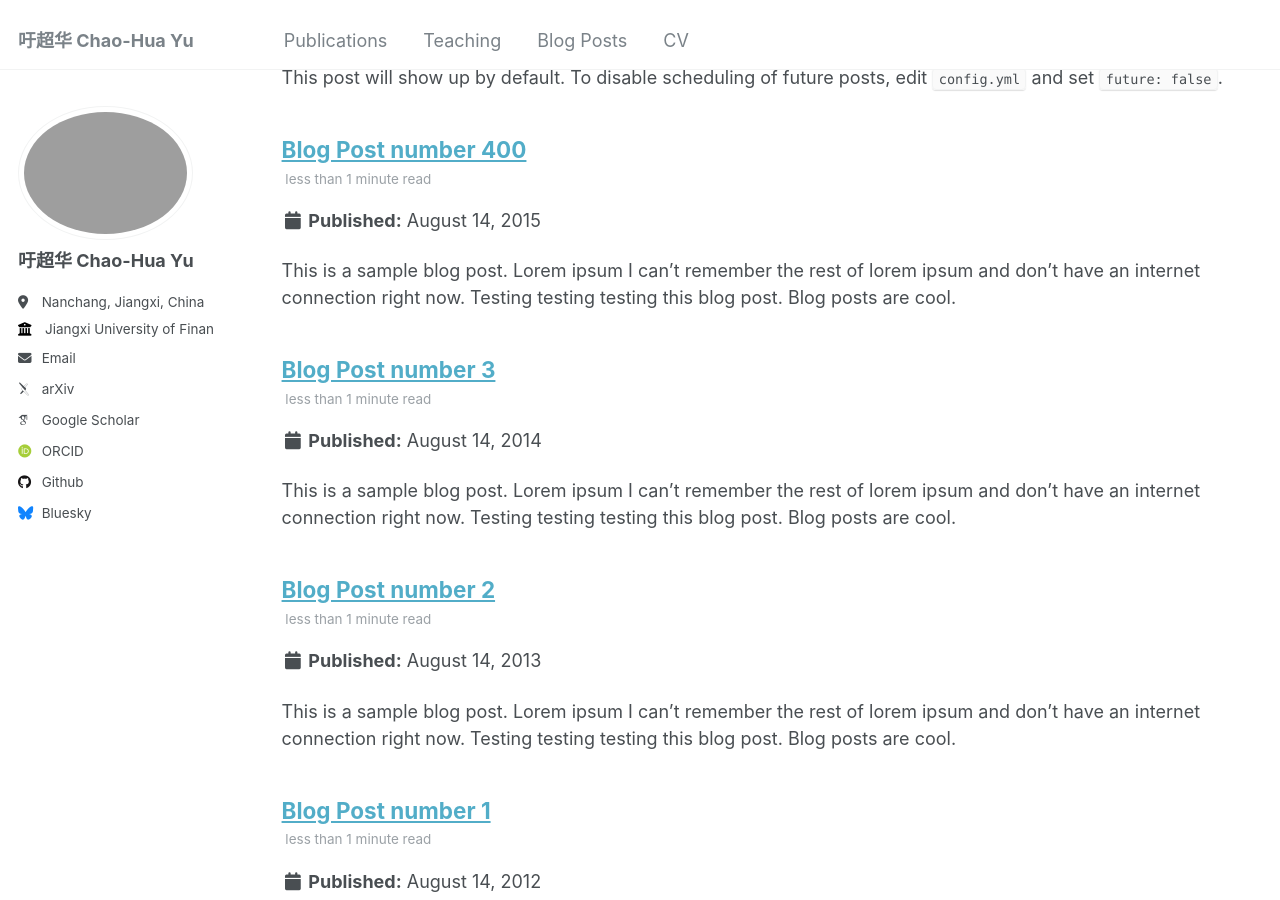
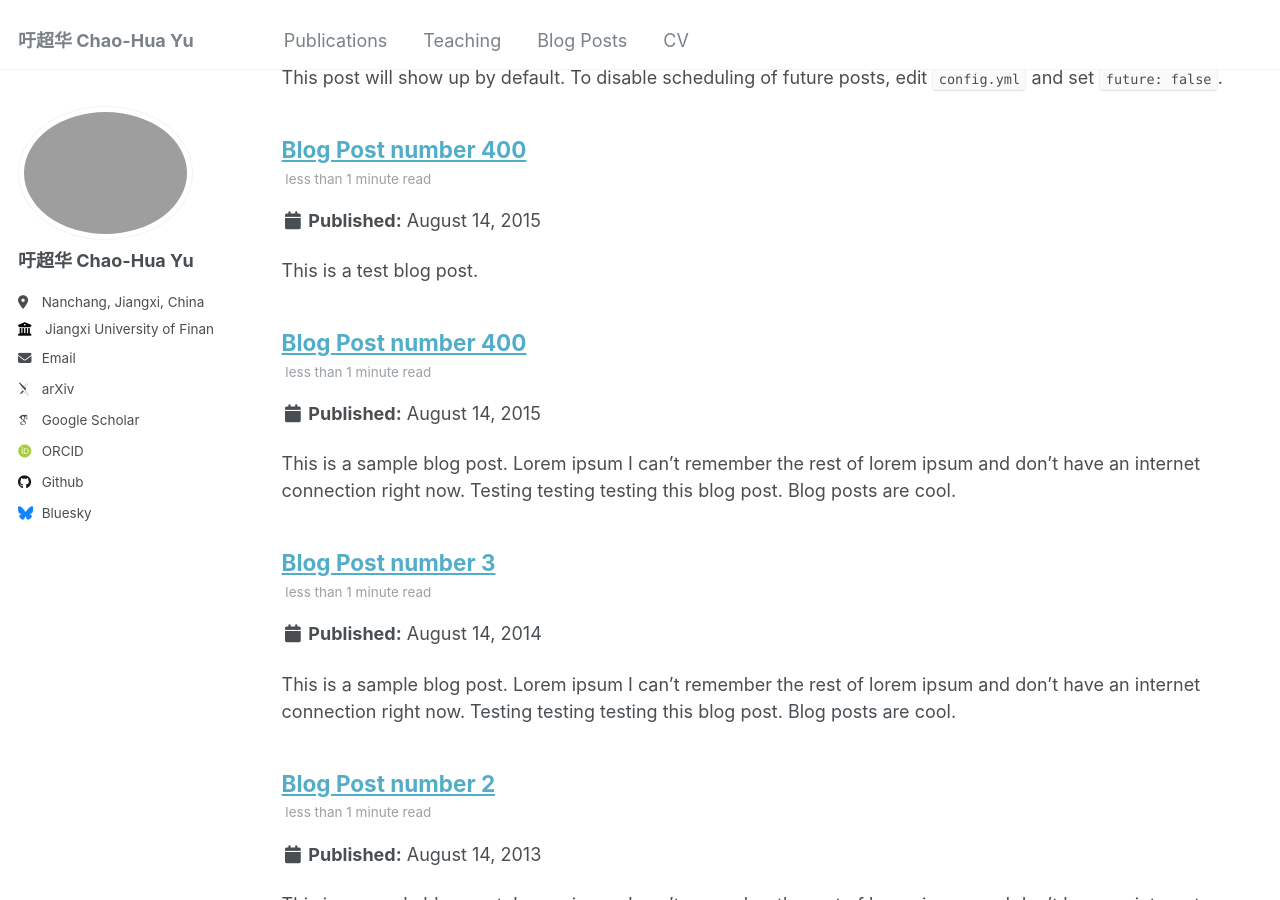
Before and after one commit to YCHbetter/YCHbetter.github.io, a Jekyll site: the page built from _pages/tag-archive.html, in a window 1280 px wide and 900 px high, scrolled down 2455 px. Built offline with Jekyll 4.4.1, drawn with Linux system fonts in a browser that asks for light colours; some web fonts are replaced.

Commit message:
Update 2024-08-25-blog-post.md

```diff
--- a/_posts/2024-08-25-blog-post.md
+++ b/_posts/2024-08-25-blog-post.md
@@ -1 +1,9 @@
+---
+title: 'Blog Post number 400'
+date: 2015-08-14
+permalink: /posts/2012/08/blog-post-4/
+tags:
+  - cool posts
+---
+
 This is a test blog post.
```
